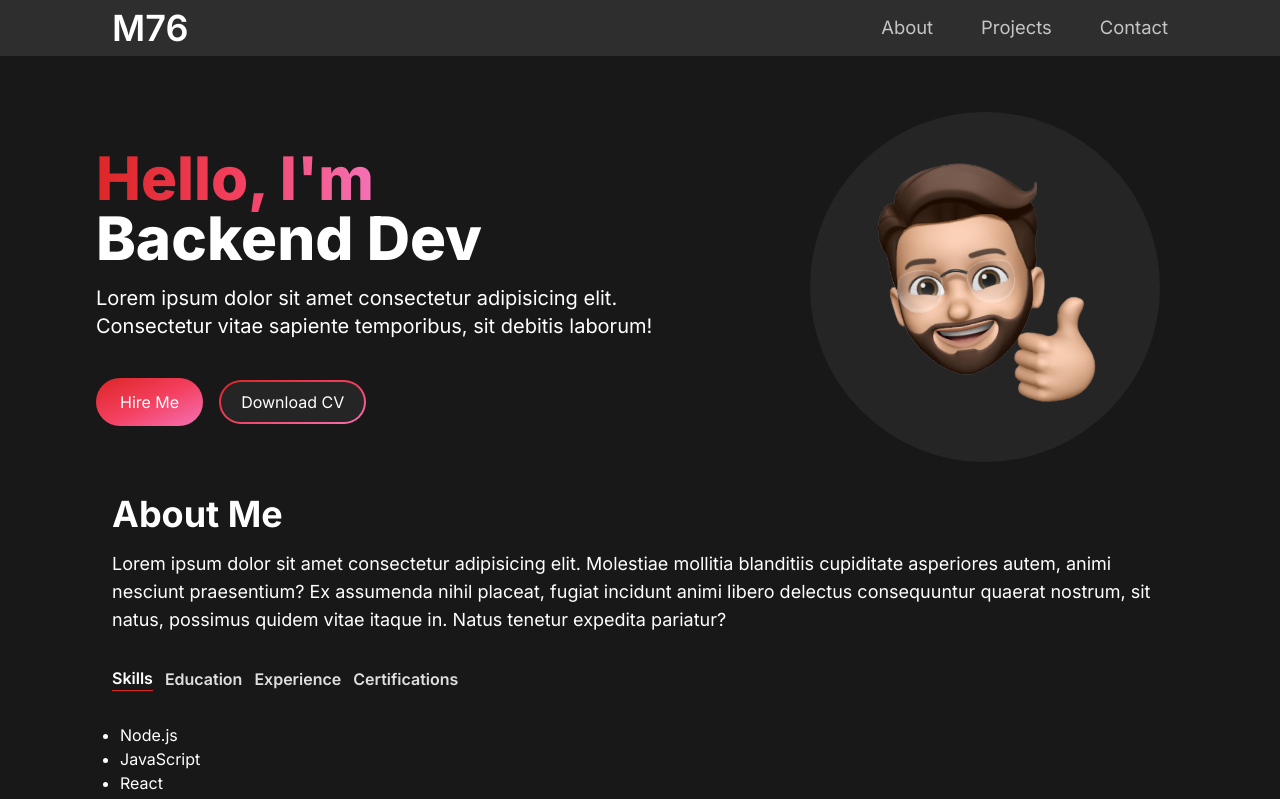
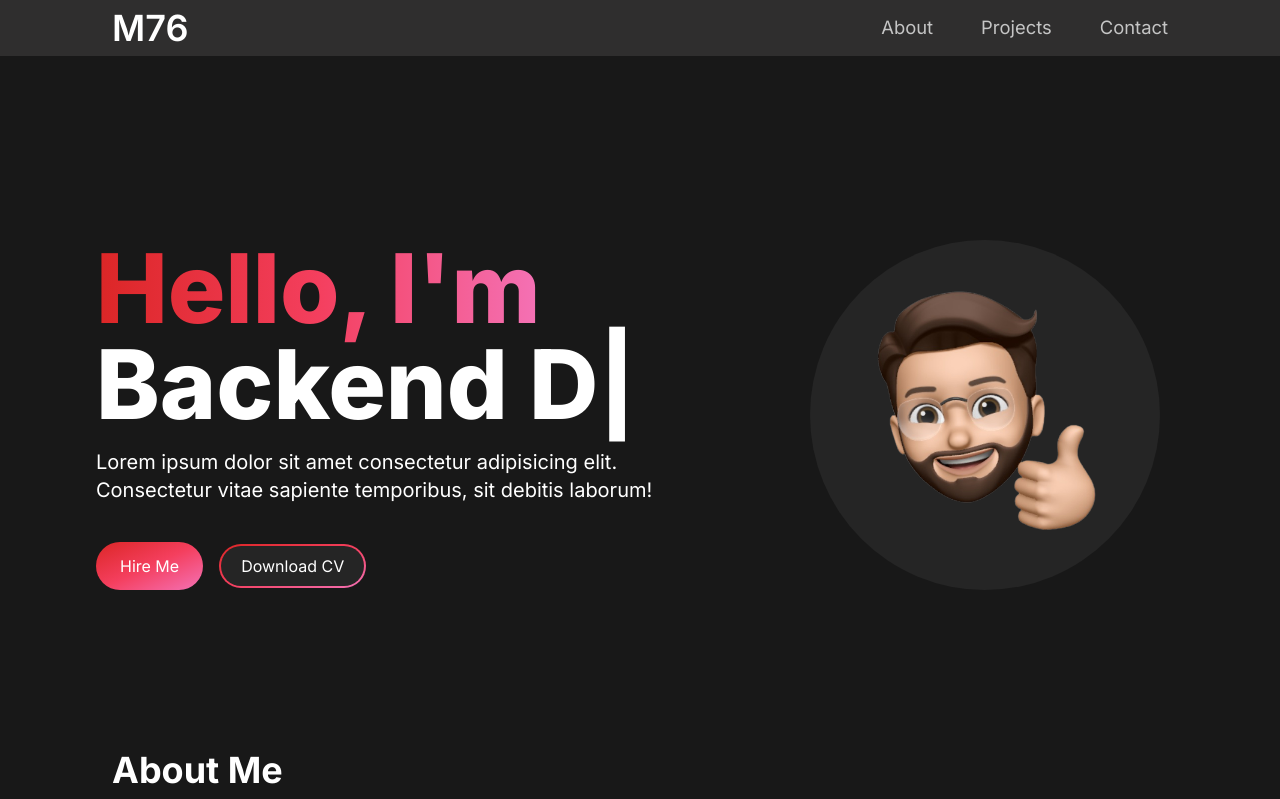
Before and after one commit to Mamdouh66/PortfolioWebsite, a Next.js app: page / in a window 1280 px wide. Shown: the top 799 px of the page. Built offline with nearby package versions, Linux system fonts and the light colour scheme.

Commit message:
🐛 Fix issue with overflow

```diff
--- a/app/api/send/route.js
+++ b/app/api/send/route.js
@@ -23,7 +23,6 @@ export async function POST(req, res) {
         </>
       ),
     });
-
     return NextResponse.json(data);
   } catch (error) {
     return NextResponse.json({ error });
--- a/app/components/HeroSection.jsx
+++ b/app/components/HeroSection.jsx
@@ -5,10 +5,10 @@ import { TypeAnimation } from "react-type-animation";
 
 const HeroSection = () => {
   return (
-    <section>
-      <div className="grid grid-cols-1 sm:grid-cols-12 ">
+    <section className="py-12 lg:py-32">
+      <div className="grid grid-cols-1 sm:grid-cols-12">
         <div className="col-span-7 place-self-center text-center sm:text-left ml-12">
-          <h1 className="text-white mb-4 text-4xl sm:text-5xl lg:text-6xl font-extrabold">
+          <h1 className="text-white mb-4 text-5xl lg:text-8xl font-extrabold">
             <span className="text-transparent bg-clip-text bg-gradient-to-r from-red-600 via-rose-500 to-pink-400">
               Hello, I&apos;m {""}
             </span>
@@ -44,7 +44,7 @@ const HeroSection = () => {
             </button>
           </div>
         </div>
-        <div className="col-span-5 place-self-center mt-4 lg:mt-0">
+        <div className="col-span-5 place-self-center mt-12 lg:mt-0">
           <div className="rounded-full bg-[#252525] w-[250px] h-[250px] lg:w-[350px] lg:h-[350px] relative">
             <Image
               src="/MyMemoji.png"
--- a/app/page.js
+++ b/app/page.js
@@ -7,9 +7,9 @@ import Footer from "./components/Footer";
 
 export default function Home() {
   return (
-    <main className="flex min-h-screen flex-col bg-[#181818]">
+    <main className="flex min-h-screen flex-col bg-[#181818] overflow-hidden">
       <Navbar />
-      <div className="container  mt-24 mx-auto px-12 py-4">
+      <div className="container mt-24 mx-auto px-12 py-4">
         <HeroSection />
         <AboutSection />
         <ProjectSection />
```
